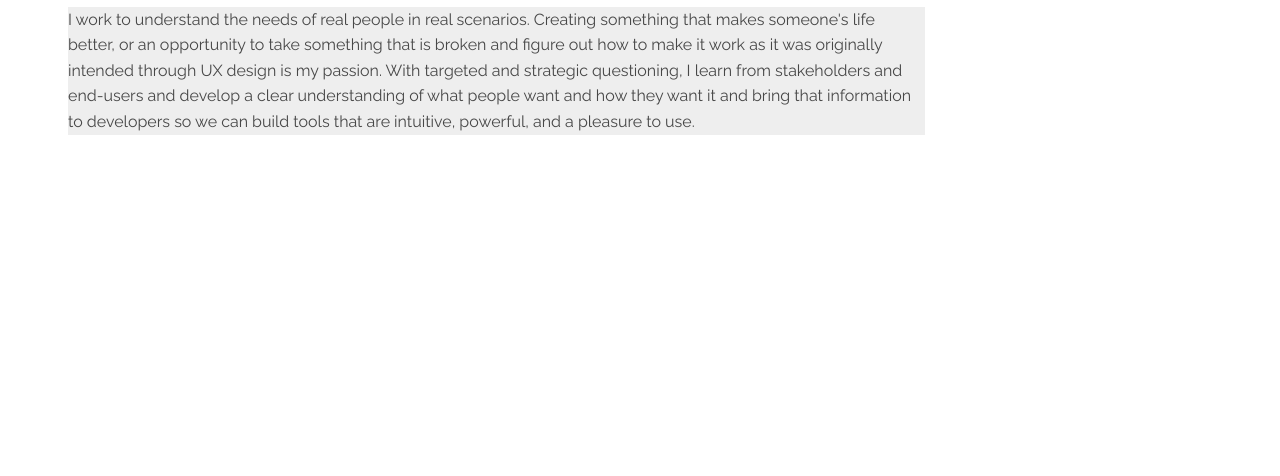
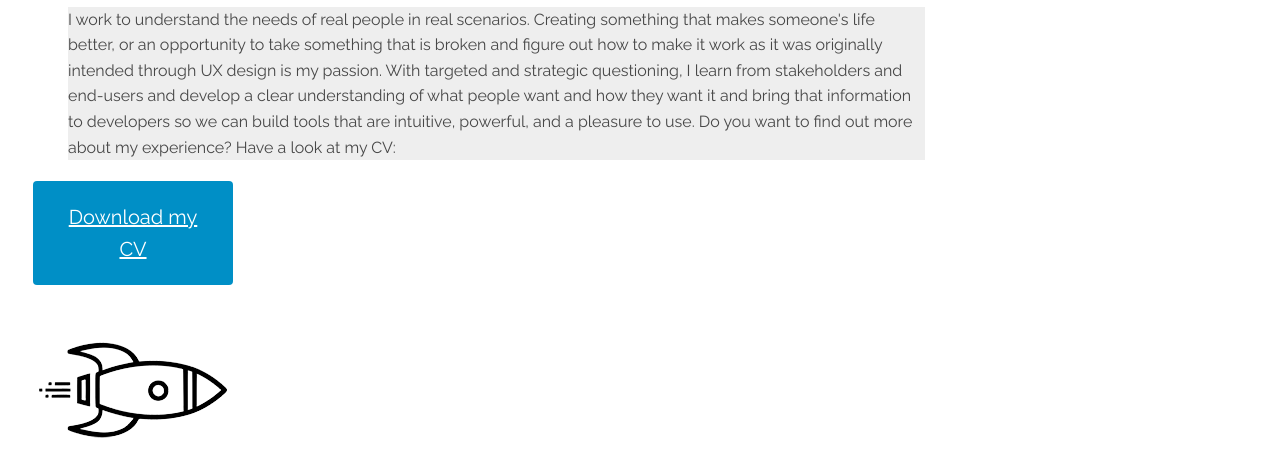
Before and after one commit to Indy560/portfolio-website, a plain HTML site: page about.html in a window 1280 px wide. Shown: the part 186-662 px from the top of the page. Drawn offline with Linux system fonts and the light colour scheme.

Commit message:
Added transitions for buttons and CSS animation to the "about" page.

```diff
--- a/about.html
+++ b/about.html
@@ -18,13 +18,20 @@
 				</ul>
 			</nav>
 	</header>
-		<div class="wrapper">
+	<div class="wrapper">
 		<h1>About</h1>
 		<p>I work to understand the needs of real people in real scenarios. Creating something that makes someone's life better,
 		or an opportunity to take something that is broken and figure out how to make it work as it was originally intended
 		through UX design is my passion. With targeted and strategic questioning, I learn from stakeholders and end-users
 		and develop a clear understanding of what people want and how they want it and bring that information to developers
-		so we can build tools that are intuitive, powerful, and a pleasure to use.</p>
-		</div>
+		so we can build tools that are intuitive, powerful, and a pleasure to use.
+		Do you want to find out more about my experience? Have a look at
+        my CV:
+    	</p>
+    	<a href="files/Kyle_Wagner_Resume.pdf" class="button" download>Download my CV</a>
+    	<div>
+    		<img src="img/rocket.png" class="animation">
+    	</div>
+	</div>
 </body>
 </html>
--- a/css/style.css
+++ b/css/style.css
@@ -100,24 +100,41 @@ font-family: 'Raleway', sans-serif;/*font style and color settings*/
     width: 70%
 
 }
-
-button {
+button,
+.button:hover {
+    cursor: pointer;
+    opacity: 0.8;
+}
+button, .button {
   display: inline-block;
   border-radius: 4px;
   background-color: #008fc6;
   border: none;
   color: #FFFFFF;
   text-align: center;
-  font-size: 28px;
+  font-size: 20px;
   padding: 20px;
   width: 200px;
   transition: all 0.5s;
   cursor: pointer;
   margin: 5px;
+  transition: 0.2s opacity;
+
 }
-
 a{
 font-family: 'Raleway', sans-serif;/*font style and color settings*/
 	color: #008fc6;
 	line-height: 1.6;
 }
+.animation{
+/*width: 100px;
+height: 20px;*/
+position: relative;
+animation-name: lefttoright;
+animation-duration: 2s;
+}
+@keyframes lefttoright{
+0% {background-color: blue; left: 0px; top: 0px;}
+100%{ background-color: yellow; left: 1000px; top: 0px; }
+
+}
```
Also changed, not shown: img/rocket.png (added).
